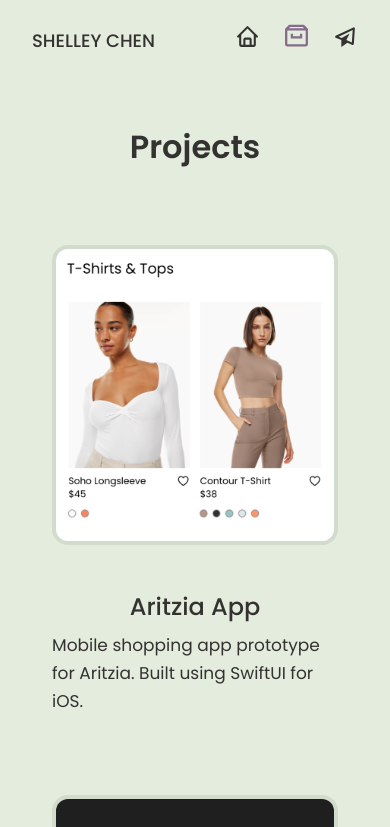
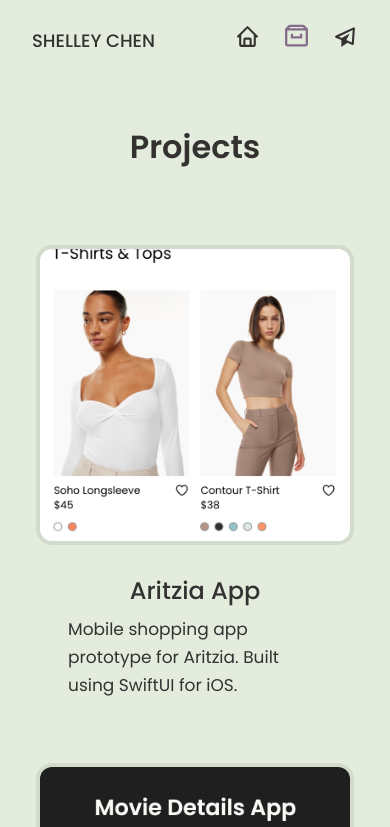
Before and after one commit to shelleychen318/personal-website, a Next.js app: page /projects in a window 390 px wide. Shown: the top 827 px of the page. Built offline with nearby package versions, Linux system fonts and the light colour scheme.

Commit message:
fixed styles

```diff
--- a/styles/Home.module.scss
+++ b/styles/Home.module.scss
@@ -3,7 +3,7 @@
   flex-direction: row;
   align-items: center;
   justify-content: center;
-  padding-top: 6rem;
+  padding: 6rem 2rem 0 4rem;
 
   .textContainer {
     height: 600px;
@@ -66,10 +66,9 @@
   }
 }
 
-@media (max-width: 768px) {
+@media (max-width: 900px) {
   .container {
     height: 520px;
-    padding: 6rem 2rem 0 4rem;
 
     .imageContainer {
       display: none;
--- a/styles/Projects.module.scss
+++ b/styles/Projects.module.scss
@@ -66,19 +66,6 @@
   }
 }
 
-@media (max-width: 900px) {
-  .container > a > .projectCard {
-    padding: 1rem;
-    .imageContainer {
-      width: 90%;
-      height: 200px;
-    }
-    .info {
-      padding: 1rem;
-    }
-  }
-}
-
 // change to column view for small screens
 @media (max-width: 640px) {
   .container {
```
